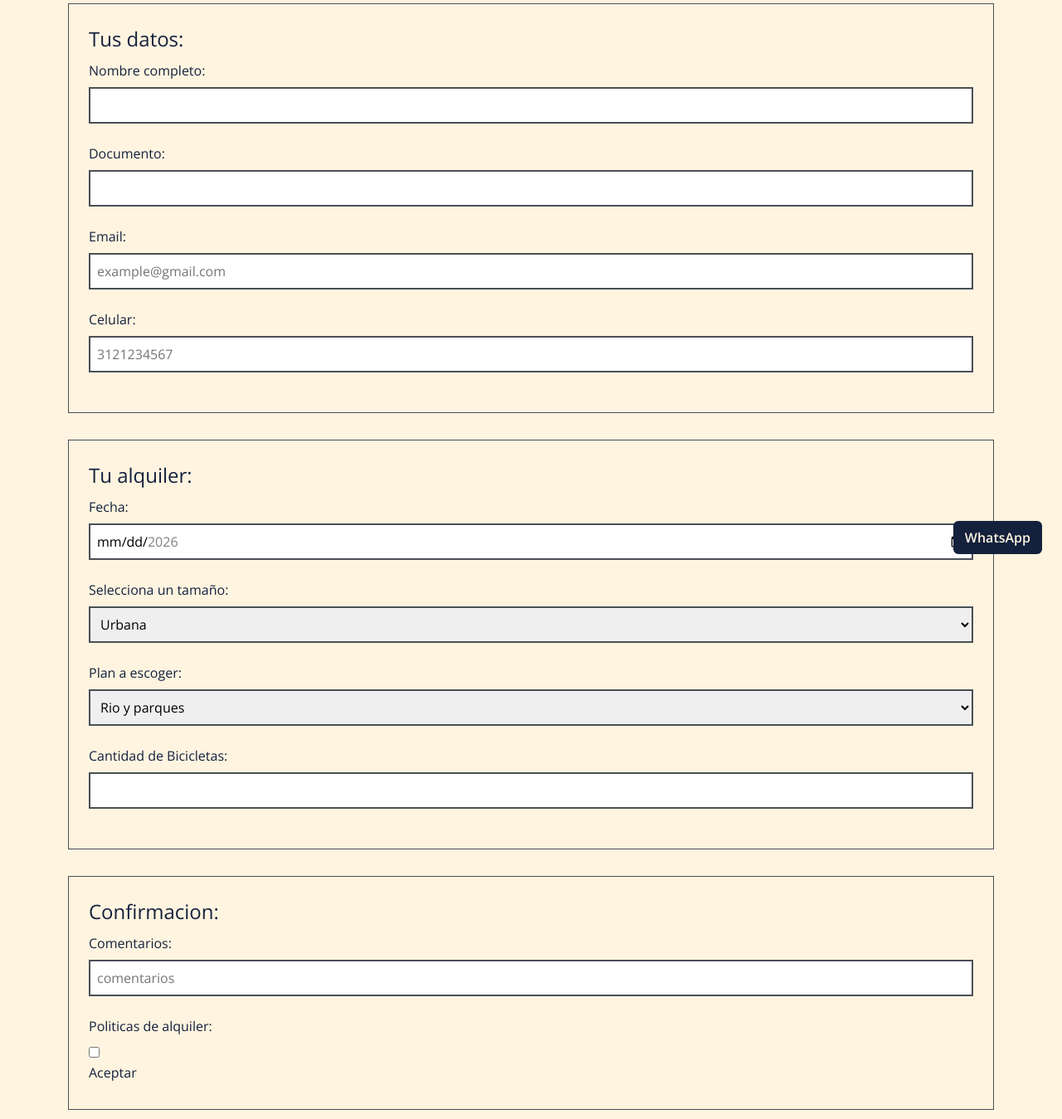
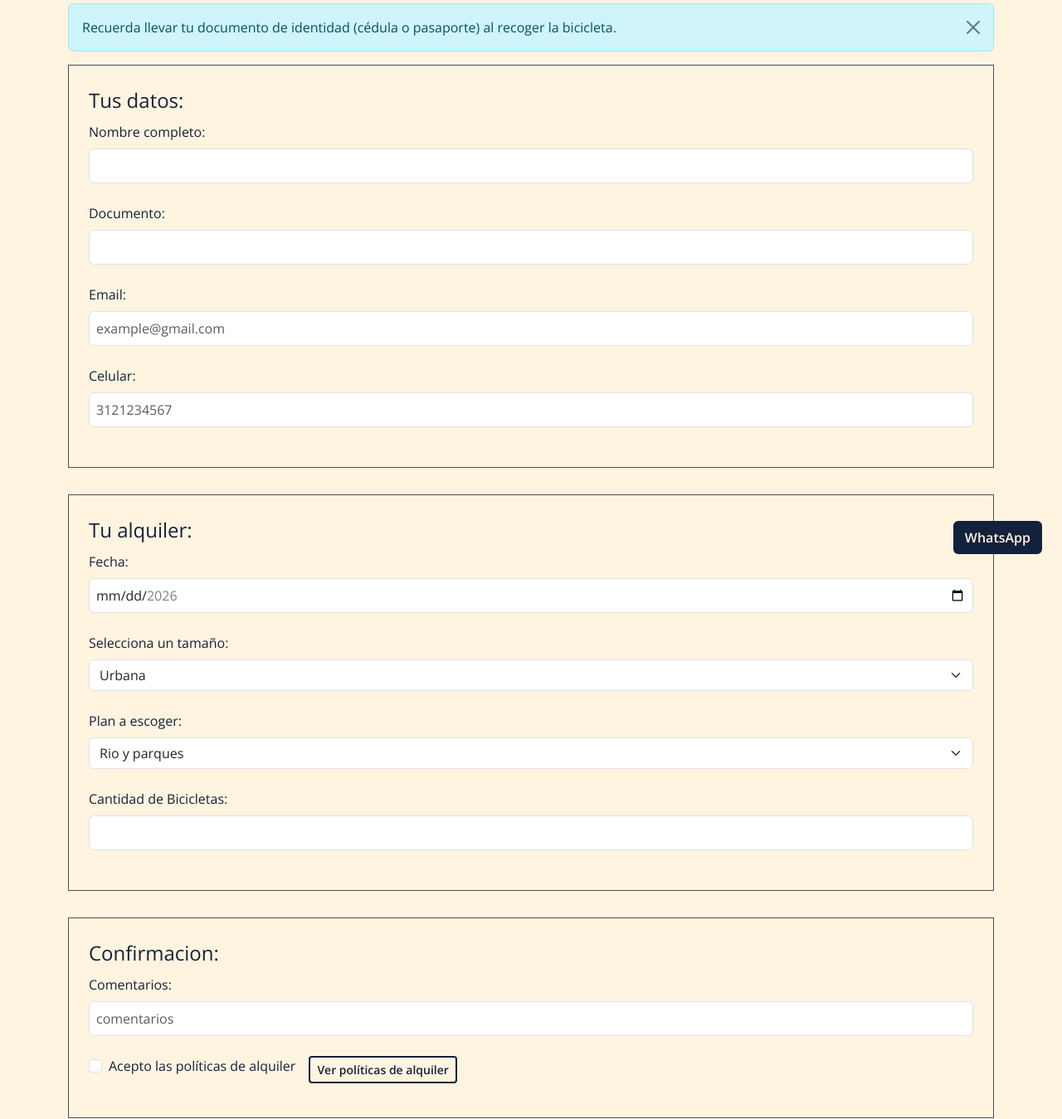
Before and after one commit to laura-fracica/rueda_libre, a plain HTML site: page paginas/reservas.html in a window 1280 px wide. Shown: the part 108-1457 px from the top of the page at 83% size. Drawn offline with nearby package versions, Linux system fonts and the light colour scheme.

Commit message:
rueda libre dia final dia 2

```diff
--- a/paginas/reservas.html
+++ b/paginas/reservas.html
@@ -36,88 +36,114 @@
 
     <main class="container">
         <section id="formulario-reserva">
-            <form action="/enviar-reserva" method="post">
+            <div class="alert alert-info alert-dismissible fade show" role="alert">
+                Recuerda llevar tu documento de identidad (cédula o pasaporte) al recoger la bicicleta.
+                <button type="button" class="btn-close" data-bs-dismiss="alert" aria-label="Cerrar aviso"></button>
+            </div>
+
+            <form class="needs-validation" action="/enviar-reserva" method="post" novalidate>
                 <fieldset>
                     <legend id="datos">Tus datos:</legend>
-                    <p>
-                        <label for="nombre">Nombre completo:</label>
-                        <input type="text"
+                    <div class="mb-3">
+                        <label class="form-label" for="nombre">Nombre completo:</label>
+                        <input class="form-control" type="text"
                         id="nombre"
                         name="nombre"
                         minlength="3"
                         maxlength="20" required>
+                        <div class="invalid-feedback">Escribe tu nombre completo, con entre 3 y 20 caracteres.</div>
+                    </div>
 
-
-                        <label for="documento">Documento:</label>
-                        <input type="text"
+                    <div class="mb-3">
+                        <label class="form-label" for="documento">Documento:</label>
+                        <input class="form-control" type="text"
                         inputmode="numeric"
                         id="documento"
                         name="documento"
                         minlength="6"
                         maxlength="10" required>
+                        <div class="invalid-feedback">Escribe tu número de documento, con entre 6 y 10 dígitos.</div>
+                    </div>
 
-                        <label for="email">Email:</label>
-                        <input type="email"
+                    <div class="mb-3">
+                        <label class="form-label" for="email">Email:</label>
+                        <input class="form-control" type="email"
                         id="email"
                         name="email"
                         placeholder="example@gmail.com" required>
+                        <div class="invalid-feedback">Escribe un correo con el formato nombre@dominio.com, por ejemplo example@gmail.com.</div>
+                    </div>
 
-                        <label for="celular">Celular:</label>
-                        <input type="text"
+                    <div class="mb-3">
+                        <label class="form-label" for="celular">Celular:</label>
+                        <input class="form-control" type="text"
                         inputmode="numeric"
                         name="celular"
                         id="celular"
                         pattern="3[0-9]{2,9}"
                         placeholder="3121234567"
-                        required
-                        >
-
-                    </p>
+                        required>
+                        <div class="invalid-feedback">Escribe tu celular empezando por 3 y usando solo números, por ejemplo 3121234567.</div>
+                    </div>
                 </fieldset>
 
                 <fieldset>
                     <legend id="alquiler">Tu alquiler:</legend>
-                    <p>
-                        <label for="tiempo">Fecha:</label>
-                        <input type="date"
+                    <div class="mb-3">
+                        <label class="form-label" for="tiempo">Fecha:</label>
+                        <input class="form-control" type="date"
                         id="tiempo"
                         name="tiempo"
                         min="2026-11-01"
                         max="2026-12-31"
                         required>
+                        <div class="invalid-feedback">Elige una fecha entre el 1 de noviembre y el 31 de diciembre de 2026.</div>
+                    </div>
 
-                        <label for="bicicleta">Selecciona un tamaño:</label>
-                            <select name="bicicleta" id="bicicleta">
-                                <option value="pequeña">Urbana</option>
-                                <option value="mediana">Montaña</option>
-                                <option value="grande">Electrica</option>
-                            </select>
+                    <div class="mb-3">
+                        <label class="form-label" for="bicicleta">Selecciona un tamaño:</label>
+                        <select class="form-select" name="bicicleta" id="bicicleta">
+                            <option value="pequeña">Urbana</option>
+                            <option value="mediana">Montaña</option>
+                            <option value="grande">Electrica</option>
+                        </select>
+                    </div>
 
-                        <label for="plan">Plan a escoger:</label>
-                        <select name="plan" id="plan">
+                    <div class="mb-3">
+                        <label class="form-label" for="plan">Plan a escoger:</label>
+                        <select class="form-select" name="plan" id="plan">
                             <option value="plan1">Rio y parques</option>
                             <option value="plan2">Sabores de barrio</option>
                             <option value="plan3">Reto las palmas</option>
                         </select>
+                    </div>
 
-                        <label for="cantidaddebicileta">Cantidad de Bicicletas:</label>
-                        <input type="text"
+                    <div class="mb-3">
+                        <label class="form-label" for="cantidaddebicileta">Cantidad de Bicicletas:</label>
+                        <input class="form-control" type="text"
                         inputmode="numeric"
                         name="cantidad"
                         id="cantidaddebicileta"
                         pattern="1[0-6]{1,2}">
-
-                    </p>
+                        <div class="invalid-feedback">Escribe la cantidad usando solo números, empezando por 1 y con 2 o 3 cifras, por ejemplo 10.</div>
+                    </div>
                 </fieldset>
 
                 <fieldset>
                     <legend id="confirmacion">Confirmacion:</legend>
-                    <label for="comentarios">Comentarios:</label>
-                    <input type="text" id="comentarios" name="comentarios" placeholder="comentarios" maxlength="300">
+                    <div class="mb-3">
+                        <label class="form-label" for="comentarios">Comentarios:</label>
+                        <input class="form-control" type="text" id="comentarios" name="comentarios" placeholder="comentarios" maxlength="300">
+                    </div>
 
-                    <label for="politicas">Politicas de alquiler:</label>
-                    <input type="checkbox" id="politicas" name="politicas" required>
-                    <label for="politicas">Aceptar</label>
+                    <div class="d-flex flex-wrap align-items-start gap-3 mb-3">
+                        <div class="form-check">
+                            <input class="form-check-input" type="checkbox" id="politicas" name="politicas" required>
+                            <label class="form-check-label" for="politicas">Acepto las políticas de alquiler</label>
+                            <div class="invalid-feedback">Marca la casilla para aceptar las políticas de alquiler antes de enviar.</div>
+                        </div>
+                        <button class="btn btn-outline-dark btn-sm" type="button" data-bs-toggle="modal" data-bs-target="#modal-politicas">Ver políticas de alquiler</button>
+                    </div>
                 </fieldset>
 
                 <fieldset>
@@ -127,6 +153,29 @@
             </form>
         </section>
     </main>
+
+    <div class="modal fade" id="modal-politicas" tabindex="-1" aria-labelledby="titulo-politicas" aria-hidden="true">
+        <div class="modal-dialog">
+            <div class="modal-content">
+                <div class="modal-header">
+                    <h2 class="modal-title fs-5" id="titulo-politicas">Políticas de alquiler</h2>
+                    <button type="button" class="btn-close" data-bs-dismiss="modal" aria-label="Cerrar"></button>
+                </div>
+                <div class="modal-body">
+                    <ol>
+                        <li>Presenta una identificación oficial vigente (cédula o pasaporte) al recoger la bicicleta.</li>
+                        <li>Cada alquiler incluye casco y candado sin costo adicional.</li>
+                        <li>Puedes entregar la bicicleta en cualquiera de nuestras tres sedes al finalizar el recorrido.</li>
+                        <li>Atendemos todos los días, de lunes a domingo, de 8:00 a. m. a 8:00 p. m.</li>
+                        <li>Los recorridos guiados salen los sábados y domingos a las 7:00 a. m.</li>
+                    </ol>
+                </div>
+                <div class="modal-footer">
+                    <button type="button" class="btn btn-primary" data-bs-dismiss="modal">Entendido</button>
+                </div>
+            </div>
+        </div>
+    </div>
 
 
     <footer>
@@ -139,5 +188,24 @@
 
     <script src="https://cdn.jsdelivr.net/npm/bootstrap@5.3.8/dist/js/bootstrap.bundle.min.js" integrity="sha384-FKyoEForCGlyvwx9Hj09JcYn3nv7wiPVlz7YYwJrWVcXK/BmnVDxM+D2scQbITxI" crossorigin="anonymous"></script>
 
+    <script>
+        (() => {
+            'use strict'
+
+            const forms = document.querySelectorAll('.needs-validation')
+
+            Array.from(forms).forEach(form => {
+                form.addEventListener('submit', event => {
+                    if (!form.checkValidity()) {
+                        event.preventDefault()
+                        event.stopPropagation()
+                    }
+
+                    form.classList.add('was-validated')
+                }, false)
+            })
+        })()
+    </script>
+
 </body>
 </html>
```
Also changed, not shown: img/El├®ctricaUrbana.jpeg (renamed from img/EléctricaUrbana.jpeg).
